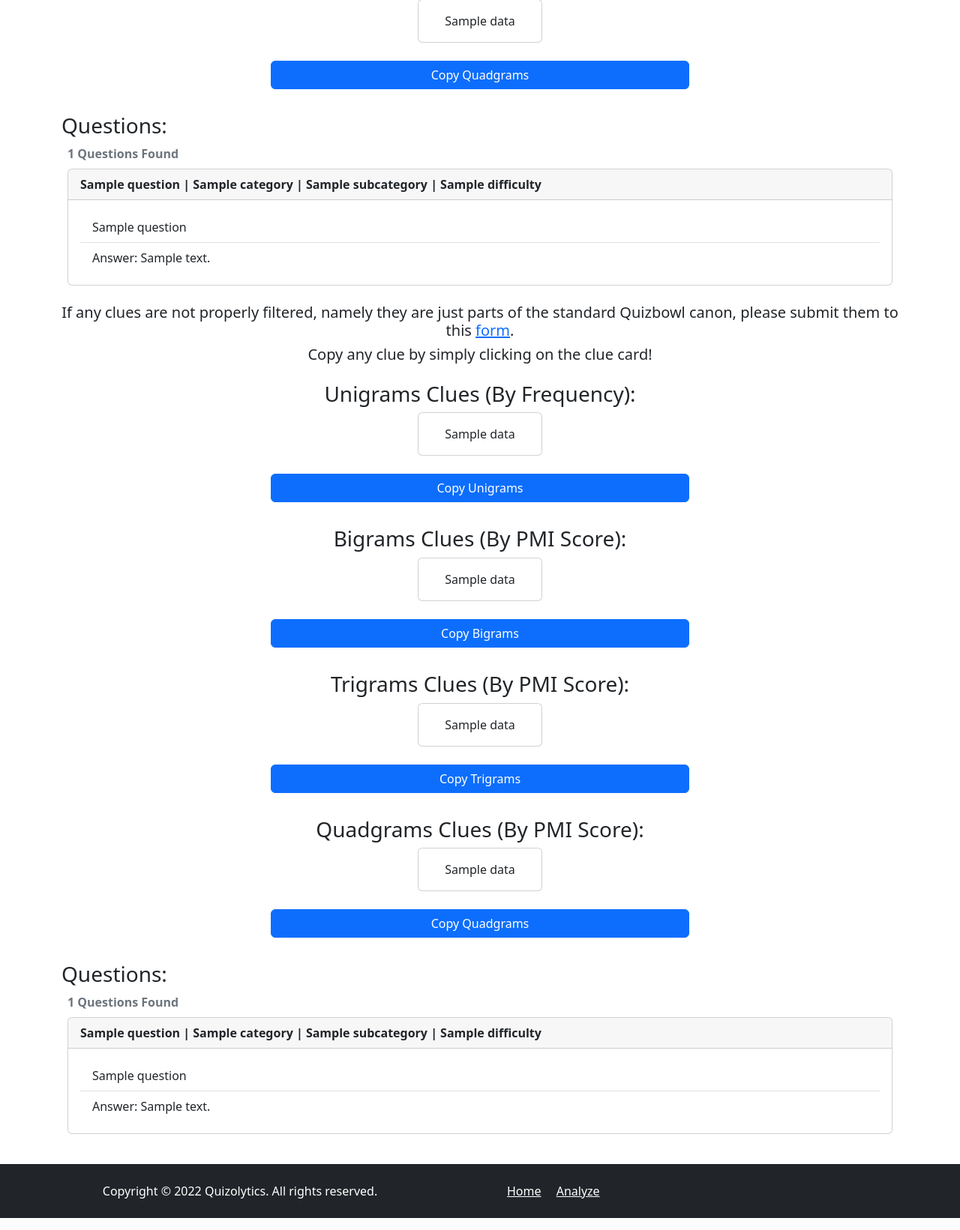
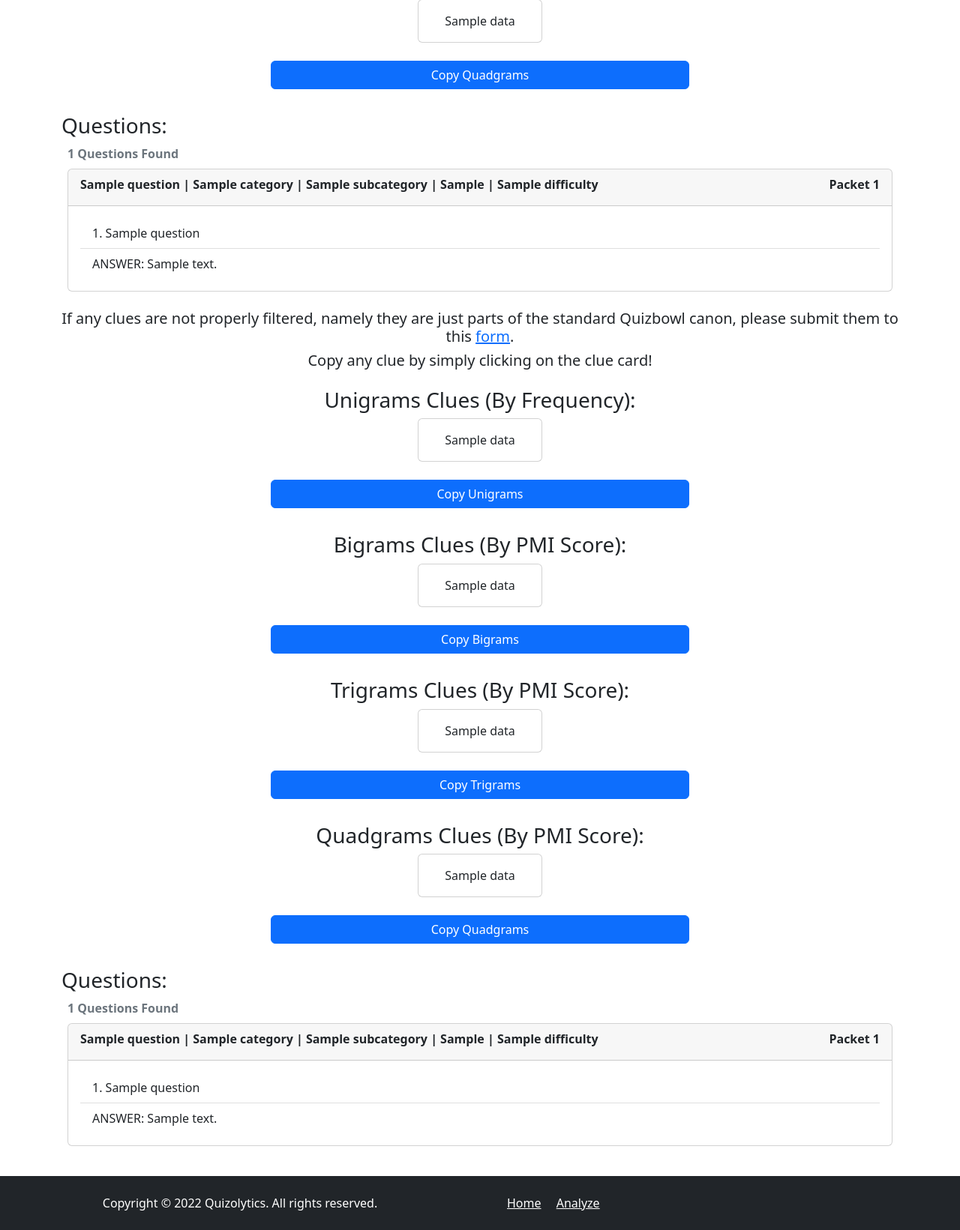
Before and after one commit to Saptak625/Quizolytics, a Flask app: template templates/analyze.html in a window 1280 px wide. Shown: the part 1431-3072 px from the top of the page at 75% size. Run offline with Flask 2, Linux system fonts and the light colour scheme; the template is opened without the code that fills it: values that come from a table or form of the project are taken from there, most other values are stand-ins (such as "Sample title", 1, 10 or a date in 2020); parts of the project's set-up code (start-up, migrations or seed data) failed here and were passed over; some libraries are stand-ins or nearby versions.

Commit message:
Fix question display for the current qbreader API
qbreader's /api/query now returns the set and packet as nested objects
(set.name, packet.number) instead of setName, returns question/answer as
formatted HTML with *_sanitized plain-text copies, and no longer sends
formatted_answer. Quizolytics still read the old fields, so every card
showed an empty set name and raw <b><u> tags in the question and answer.

- Normalize each tossup from the API into the fields the template uses
- Run the n-gram analysis on question_sanitized so HTML tags don't leak
  into clues
- Render the formatted question/answer with |safe and show the packet
  and alternate subcategory, matching qbreader's own database cards
- Read the port from $PORT when run directly

Co-Authored-By: Claude Fable 5.1 <noreply@anthropic.com>

```diff
--- a/main.py
+++ b/main.py
@@ -129,9 +129,29 @@ def analyze():
         resp = requests.get('https://www.qbreader.org/api/query',
                              params=payload)
 
-        questions = [
-            {info: i[info] for info in ('question', 'formatted_answer', 'answer', 'setName', 'category', 'subcategory', 'difficulty', '_id') if info in i} for i in resp.json()['tossups']['questionArray']
-        ]
+        # The qbreader API now returns the set/packet as nested objects, the
+        # question/answer as formatted HTML, and plain-text `*_sanitized`
+        # copies. Normalize each tossup into the shape the template expects.
+        def normalize_tossup(i):
+            set_info = i.get('set') or {}
+            packet_info = i.get('packet') or {}
+            return {
+                '_id': i.get('_id'),
+                'number': i.get('number'),
+                'question': i.get('question_sanitized') or i.get('question', ''),
+                'formatted_question': i.get('question', ''),
+                'answer': i.get('answer_sanitized') or i.get('answer', ''),
+                'formatted_answer': i.get('formatted_answer') or i.get('answer', ''),
+                'setName': i.get('setName') or set_info.get('name', ''),
+                'packetName': i.get('packetName') or packet_info.get('name', ''),
+                'packetNumber': i.get('packetNumber') or packet_info.get('number'),
+                'category': i.get('category', ''),
+                'subcategory': i.get('subcategory', ''),
+                'alternate_subcategory': i.get('alternate_subcategory', ''),
+                'difficulty': i.get('difficulty', ''),
+            }
+
+        questions = [normalize_tossup(i) for i in resp.json()['tossups']['questionArray']]
         texts = [i['question'] for i in questions]
 
         MAX_RESULTS = automaticForm.analyzeDetails.maxResults.data
@@ -363,4 +383,4 @@ def analyze():
                            questions=questions)
 
 if __name__ == '__main__':
-    app.run(host='0.0.0.0', port=81, debug=True)
+    app.run(host="0.0.0.0", port=int(__import__("os").environ.get("PORT", 81)), debug=True)
--- a/templates/analyze.html
+++ b/templates/analyze.html
@@ -357,19 +357,18 @@
 <p class="text-muted m-2"><b>{{questions.__len__()}} Questions Found</b></p>
 {% for t in questions %}
 <div class="card m-2 mb-4">
-    <div class="card-header">
-        <b class="card-title">{{t['setName']}} | {{t['category']}} | {{t['subcategory']}} | {{t['difficulty']}}</b>
+    <div class="card-header d-flex justify-content-between">
+        <b class="card-title">{{t['setName']}} | {{t['category']}} | {{t['subcategory']}}{% if t['alternate_subcategory'] %} | {{t['alternate_subcategory']}}{% endif %} | {{t['difficulty']}}</b>
+        {% if t['packetNumber'] or t['packetName'] %}
+        <b class="card-title">Packet {{t['packetNumber'] or t['packetName']}}</b>
+        {% endif %}
     </div>
     <div class="card-body">
         <ul class="list-group list-group-flush">
             <li class="list-group-item">
-                {{t['question']}}
+                {% if t['number'] %}{{t['number']}}. {% endif %}{{(t['formatted_question'] or t['question'])|safe}}
             </li>
-            {% if 'formatted_answer' in t %}
-            <li class="list-group-item">Answer: {{t['formatted_answer']|safe}}</li>
-            {% else %}
-            <li class="list-group-item">Answer: {{t['answer']}}</li>
-            {% endif %}
+            <li class="list-group-item">ANSWER: {{(t['formatted_answer'] or t['answer'])|safe}}</li>
         </ul>
     </div>
 </div>
```
